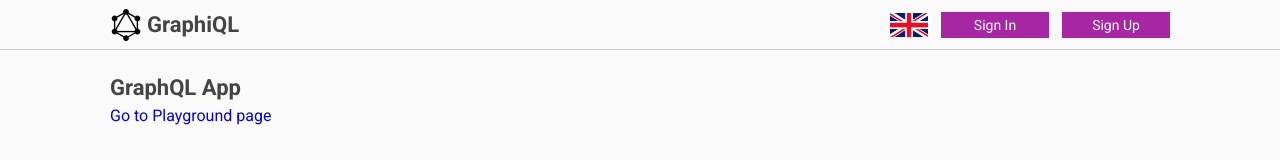
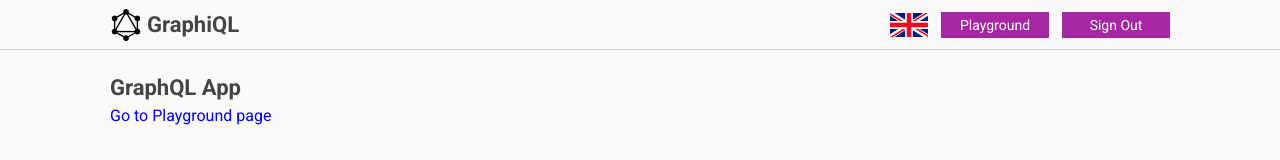
Before and after one commit to yevheniiorhanistyi/graphiql-playground, a Next.js app: page / in a window 1280 px wide. Shown: the top 160 px of the page. Built offline with nearby package versions, Linux system fonts and the light colour scheme; no server answers; sample sign-in values are in the browser's storage.

Commit message:
feat: make playgroung as private page

```diff
--- a/src/components/Nav/Nav.tsx
+++ b/src/components/Nav/Nav.tsx
@@ -6,6 +6,8 @@ import LangButton from '../LanguageButton/LanguageButton';
 import styles from './Nav.module.scss';
 import { useRouter } from 'next/router';
 import { Routes, URL_Queries } from '@/constants/enums';
+import { useAuthContext } from '@/context/AuthContext';
+import signOut from '../../utils/firebase/auth/signOut';
 
 const Nav: FC = () => {
   const [isPopoverOpen, setPopoverOpen] = useState(false);
@@ -20,19 +22,46 @@ const Nav: FC = () => {
 
   const router = useRouter();
 
+  const user = useAuthContext();
+
   const handleAuth = (value: string) => {
     router.push({ pathname: Routes.AUTH_PAGE, query: { form: value } });
+  };
+
+  const navToPlayground = () => {
+    router.push({ pathname: Routes.PLAYGROUND_PAGE });
+  };
+
+  const handleSignOut = async () => {
+    const { result, error } = await signOut();
+    console.log('logout user ', result, 'logout error ', error);
+    router.push({ pathname: Routes.WELCOME_PAGE });
   };
 
   return (
     <nav className={styles.nav}>
       <LangButton isPopoverOpen={isPopoverOpen} handleOpen={handleOpen} handleClose={handleClose} />
+      {user ? (
+        <>
+          {router.pathname !== `/${Routes.PLAYGROUND_PAGE}` && (
+            <button className={styles.item} onClick={navToPlayground}>
+              <span className={styles.item_label}>Playground</span>
+            </button>
+          )}
+          <button className={styles.item} onClick={handleSignOut}>
+            <span className={styles.item_label}>Sign Out</span>
+          </button>
+        </>
+      ) : (
         <button className={styles.item} onClick={() => handleAuth(URL_Queries.SIGNIN)}>
           <span className={styles.item_label}>Sign In</span>
         </button>
+      )}
+      {!user && (
         <button className={styles.item} onClick={() => handleAuth(URL_Queries.SIGNUP)}>
           <span className={styles.item_label}>Sign Up</span>
         </button>
+      )}
       <div
         className={cn(styles.backdrop, { [styles.backdrop_show]: isPopoverOpen })}
         onClick={handleClose}
--- /dev/null
+++ b/src/utils/firebase/auth/signOut.ts
@@ -0,0 +1,18 @@
+import { getAuth } from 'firebase/auth';
+import firebase_app from '../config';
+
+const auth = getAuth(firebase_app);
+
+const signOut = async () => {
+  let result = null,
+    error = null;
+  try {
+    result = await auth.signOut();
+  } catch (e) {
+    error = e;
+  }
+
+  return { result, error };
+};
+
+export default signOut;
```
Also changed, not shown: src/pages/auth/index.tsx (+14 -0 lines), src/pages/playground/index.tsx (+14 -1 lines). Lines whose indentation alone changed are shown as unchanged.
